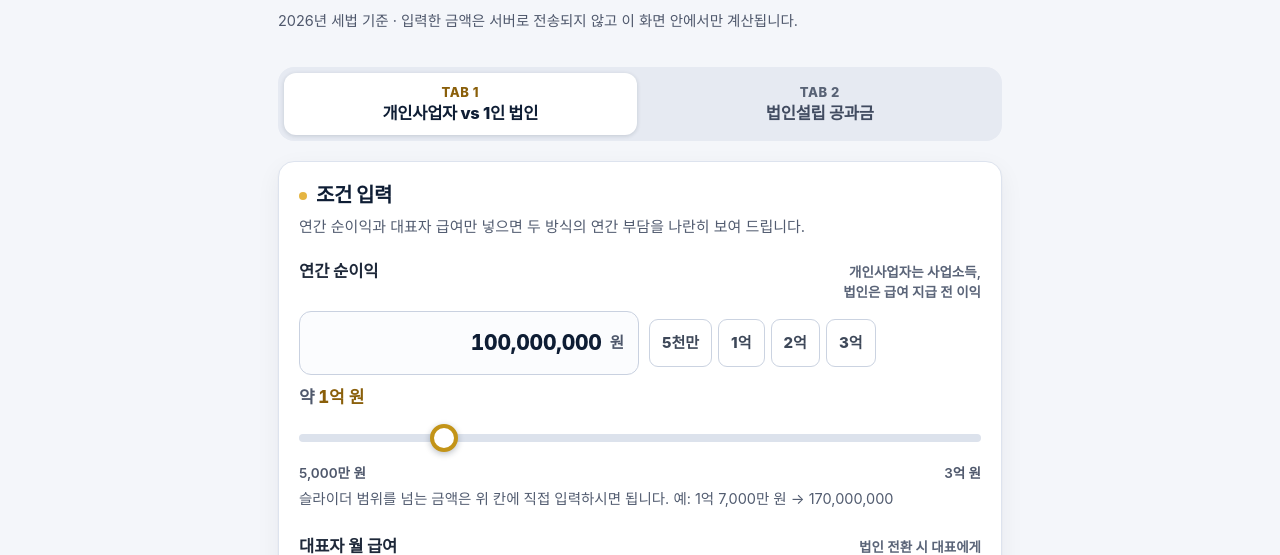
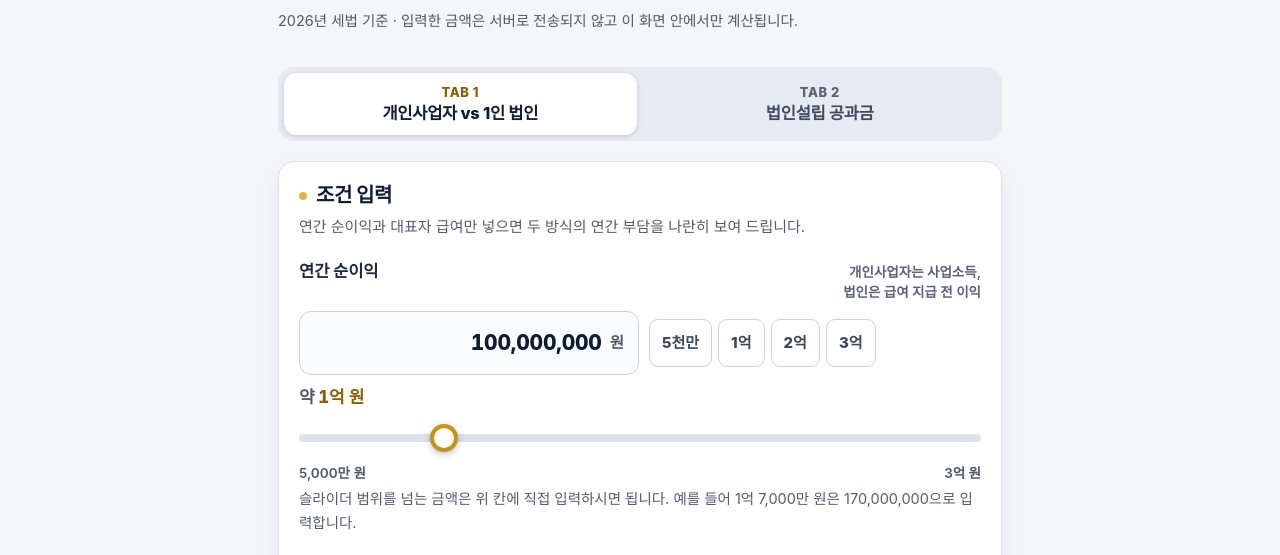
Before and after one commit to kodijun4692-cmyk/kodijun4692-cmyk.github.io, a plain HTML site: page index.html in a window 1280 px wide. Shown: the part 222-777 px from the top of the page. Drawn offline with Linux system fonts and the light colour scheme.

Commit message:
Reword out-of-range hint without arrow glyph

```diff
--- a/index.html
+++ b/index.html
@@ -361,7 +361,7 @@
         <input type="range" id="profitRange" min="50000000" max="300000000" step="1000000" value="100000000" aria-label="연간 순이익 슬라이더">
         <div class="range-scale"><span>5,000만 원</span><span>3억 원</span></div>
         <p class="range-note" id="profitRangeNote" hidden></p>
-        <p class="desc" id="profitHelp">슬라이더 범위를 넘는 금액은 위 칸에 직접 입력하시면 됩니다. 예: 1억 7,000만 원 → 170,000,000</p>
+        <p class="desc" id="profitHelp">슬라이더 범위를 넘는 금액은 위 칸에 직접 입력하시면 됩니다. 예를 들어 1억 7,000만 원은 170,000,000으로 입력합니다.</p>
       </div>
 
       <div class="field">
```
